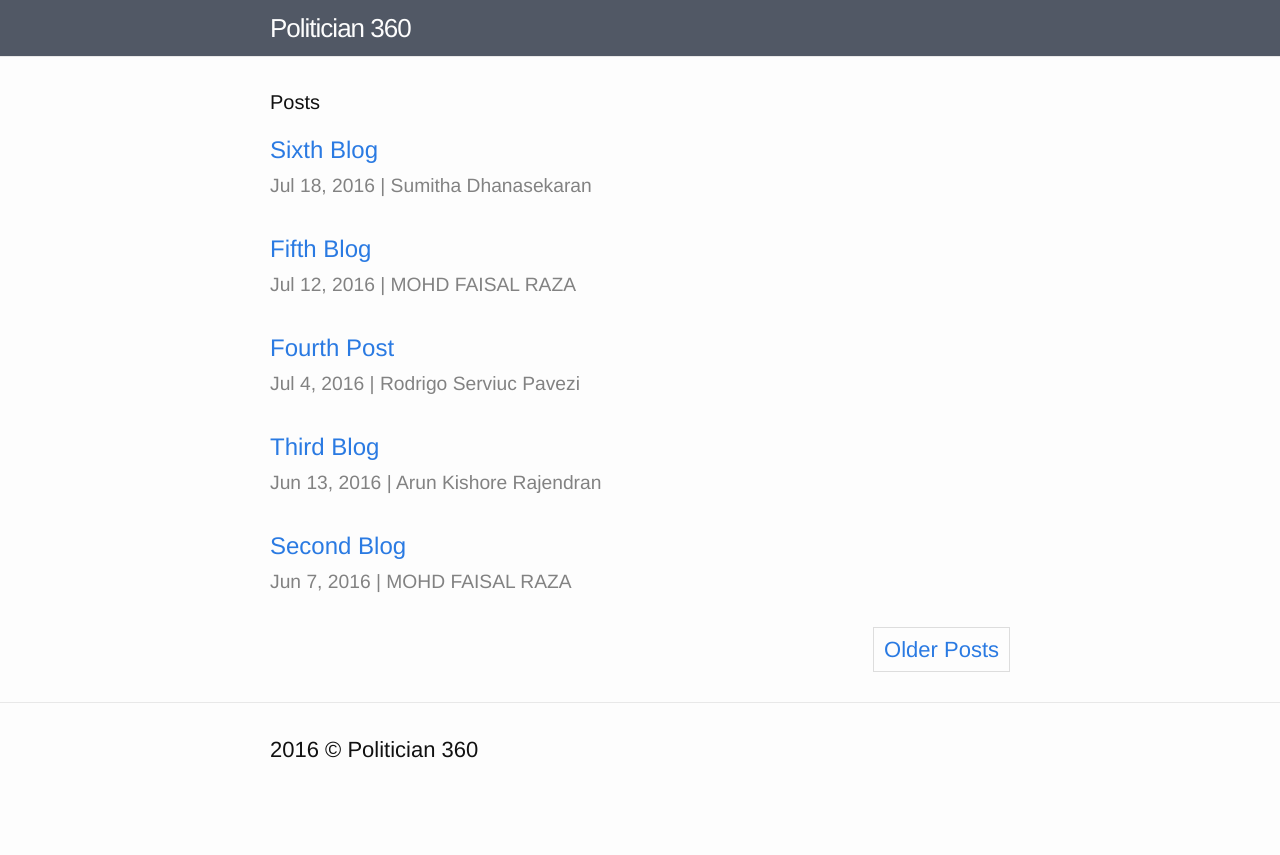
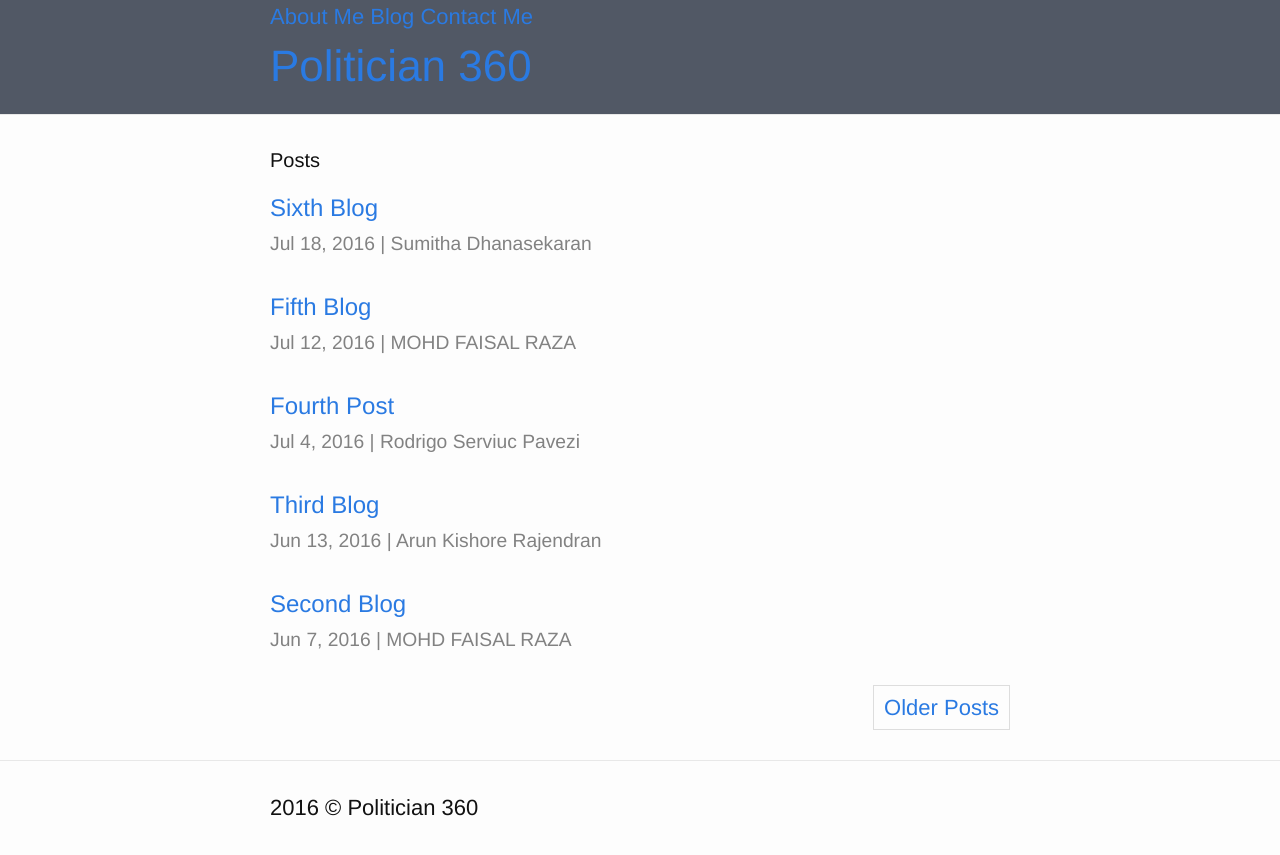
Before and after one commit to icanfreaku/politician_blog, a Jekyll site: the page built from index.html, in a window 1280 px wide. Shown: the top 855 px of the page. Built offline with Jekyll 4.4.1, drawn with Linux system fonts in a browser that asks for light colours; the list of posts is cut into pages by our own code.

Commit message:
Blog enhancement

```diff
--- a/_includes/header.html
+++ b/_includes/header.html
@@ -7,6 +7,13 @@
                 <path d="M18,13.516C18,14.335,17.335,15,16.516,15H1.484C0.665,15,0,14.335,0,13.516l0,0 c0-0.82,0.665-1.484,1.484-1.484h15.031C17.335,12.031,18,12.696,18,13.516L18,13.516z"/>
             </svg>
         </a>
-        <a class="site-title" href="{{ site.baseurl }}/">{{ site.title }}</a>
+        <header id="home" style="background: url({{site.baseurl/}}img/cover.jpg)">
+          <nav>
+            <a href="{{ site.baseurl }}/about.md">About Me</a>
+            <a href="#Blog">Blog</a>
+            <a href="#Details">Contact Me</a></nav>
+            <h1><span><a href="{{ site.baseurl }}/">{{ site.title }}</a></span></h1></header>
+
+        <!-- <a class="site-title" href="{{ site.baseurl }}/">{{ site.title }}</a> -->
     </div>
 </header>
```
Also changed, not shown: stylesheets/stylesheet.css (+8 -0 lines), img/cover.jpg.
